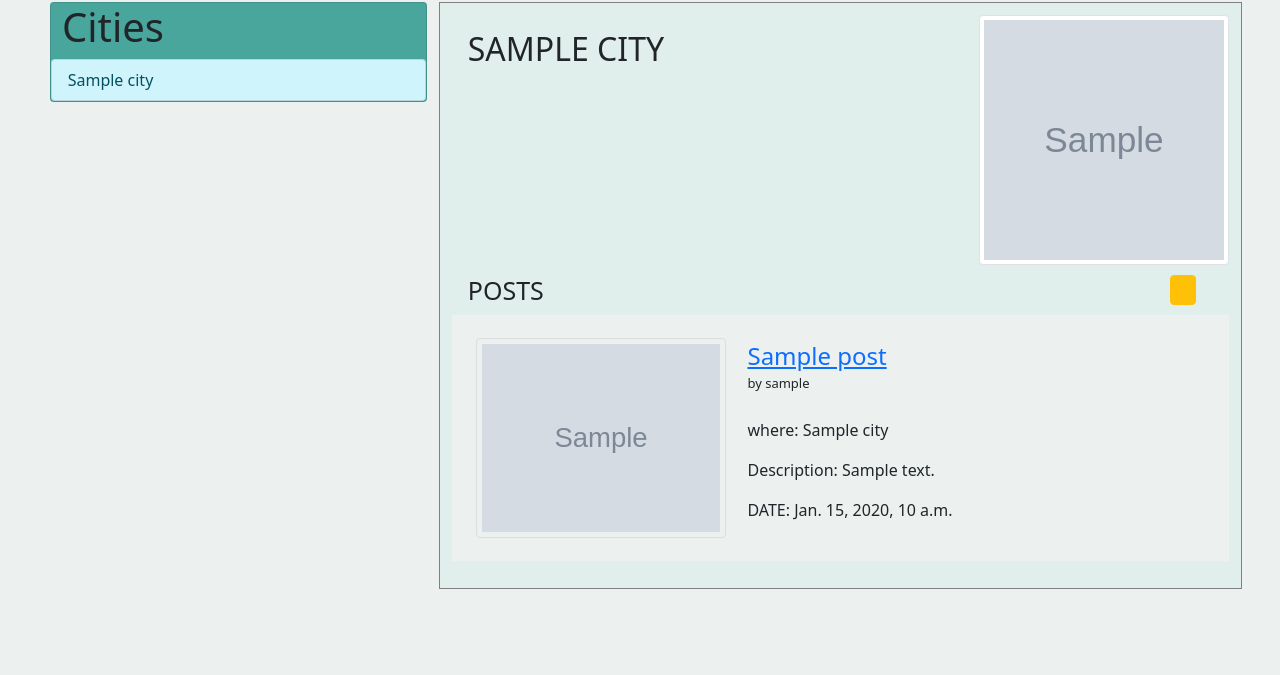
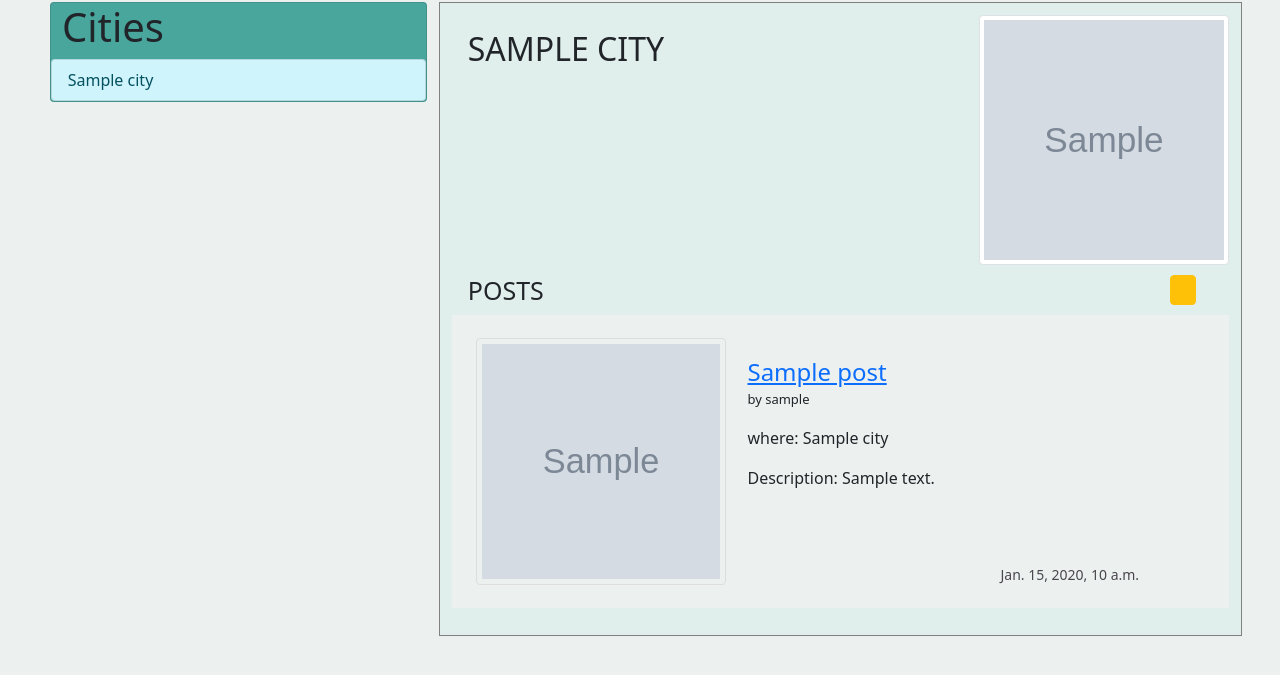
Before and after one commit to Heymon/wayfarer_project, a Django app: page /cities/1/ in a window 1280 px wide. Shown: the part 92-767 px from the top of the page. Run offline with Django 3.2, Linux system fonts and the light colour scheme; tables that the repository leaves empty hold one stand-in row (values such as "Sample post"); grey boxes marked "Sample" are stand-in pictures.

Commit message:
display timestamp on post

```diff
--- a/main_app/static/css/style.css
+++ b/main_app/static/css/style.css
@@ -171,7 +171,7 @@ footer {
     height: 250px;
 }
 
-/* POSTS */
+/* ========================POSTS================================ */
 
 #cPosts{
     font-size: 25px;
@@ -184,8 +184,23 @@ footer {
 
 }
 
+.post-content-text{
+    display: flex;
+    flex-direction: column;
+    padding: 0% 0% 0% 3%;
+}
+
 .post-content-title{
     font-size: 24px;
+    display: flex;
+    flex-flow: column;
+    margin: 16px 0;
+}
+
+.post-content-text>p:last-child{
+    color:#49464E;
+    font-size: 14px;
+    margin: 58px 0px 0 253px;
 }
 
 .card-post-content{
@@ -196,11 +211,7 @@ footer {
     margin-bottom: 2%;
 }
 
-.post-content-text{
-    display: flex;
-    flex-direction: column;
-    padding: 0% 3% 0% 3%;
-}
+
 
 
 
--- a/main_app/templates/trips/cities.html
+++ b/main_app/templates/trips/cities.html
@@ -62,11 +62,12 @@
         <div class="card-post-content">
                     <img id="post-img" src="{{post.user.profile.profile_img}}" alt="Photo of {{post.location}}">
                     <div class="post-content-text">
-                      <span class="post-content-title"><a href="{% url 'show_post' post.id %}">{{ post.title }}</a><br>
-                        <div id="by">by {{post.user.username}}</div></span> <br>
+                      <div class="post-content-title"><a href="{% url 'show_post' post.id %}">{{ post.title }}</a>
+                        <span id="by">by {{post.user.username}}</span>
+                      </div>
                       <p>where: {{ post.location }}</p>
                       <p>Description: {{ post.text }}</p>
-                      <p>DATE: {{ post.created_at}}</p>
+                      <p>{{ post.created_at}}</p>
                     </div>
         </div>
       </div>
--- a/main_app/views.py
+++ b/main_app/views.py
@@ -38,7 +38,6 @@ def home (request):
 def profile(request):
     post_form = Post_Form
     posts = request.user.post_set.all().order_by('-created_at')
-    # posts = request.user.post_set.order_by('created_at').desc()
     cities = City.objects.all()
     context = {'cities': cities, 'posts': posts, 'post_form': post_form}
     return render(request, 'trips/profile.html', context)
```
Also changed, not shown: main_app/templates/trips/profile.html (+5 -2 lines).
